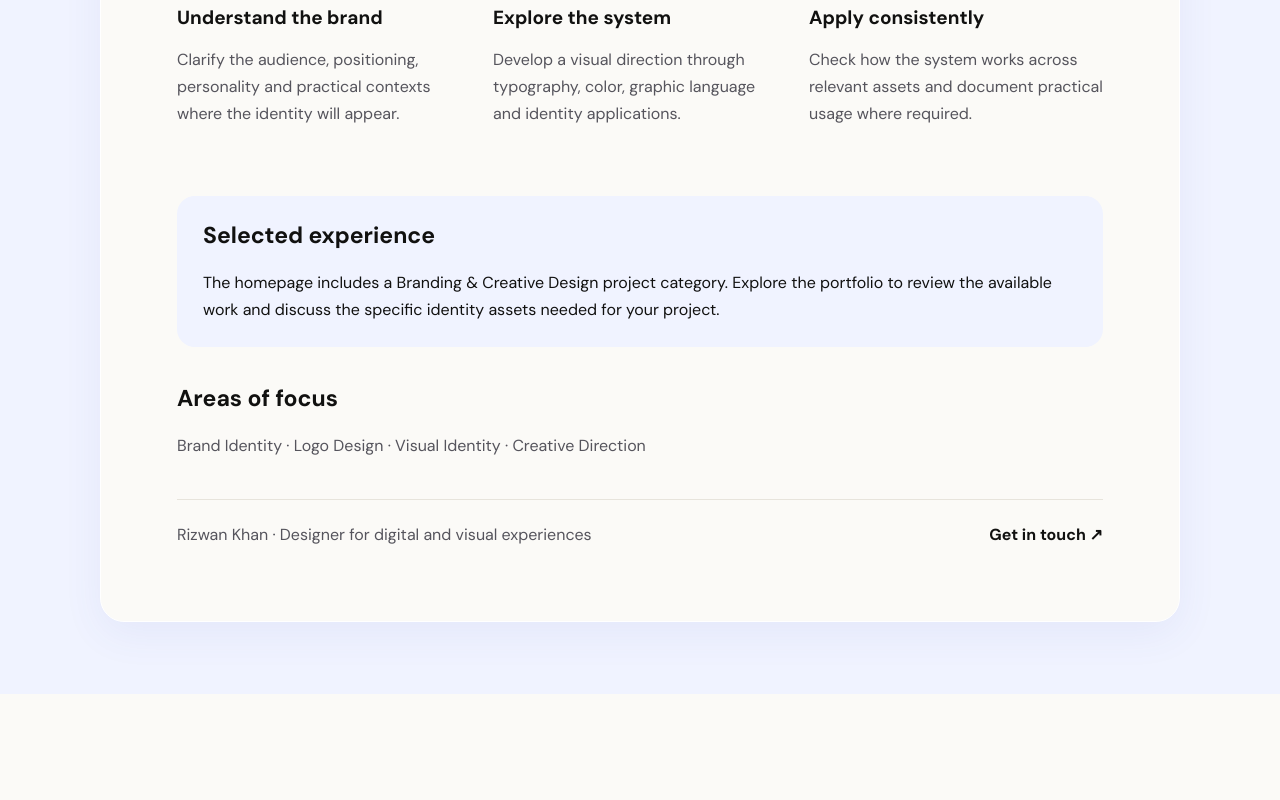
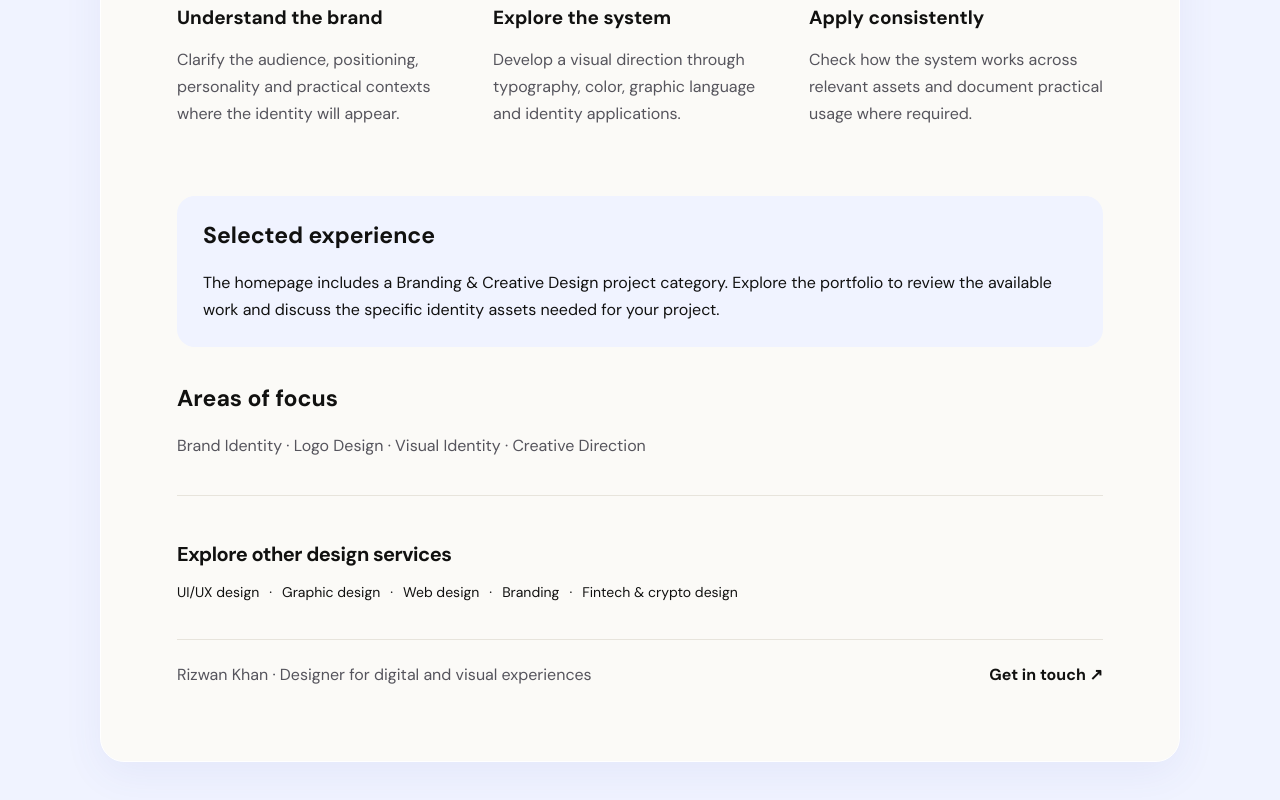
Before and after one commit to Rizzu01/port-folio, a Next.js app: page /branding in a window 1280 px wide. Shown: the part 1202-2002 px from the top of the page. Before the commit the page ends 1896 px from the top, so only its background shows below. Built offline with nearby package versions, Linux system fonts and the light colour scheme; a web font is replaced by a local one.

Commit message:
Add internal links between design service pages

```diff
--- a/app/components/ServiceLanding.tsx
+++ b/app/components/ServiceLanding.tsx
@@ -85,6 +85,20 @@ export default function ServiceLanding({
             <h2 id="keywords-title" style={{ fontSize: 23 }}>Areas of focus</h2>
             <p style={{ lineHeight: 1.8, color: "#55545c" }}>{keywords.join(" · ")}</p>
           </section>
+          <nav aria-label="Explore other design services" style={{ borderTop: "1px solid #e7e4dc", paddingTop: 28, marginTop: 34 }}>
+            <h2 style={{ fontSize: 20, letterSpacing: "-.025em" }}>Explore other design services</h2>
+            <div style={{ display: "flex", flexWrap: "wrap", gap: 10, marginTop: 16, fontSize: 14 }}>
+              <Link href="/ui-ux-design">UI/UX design</Link>
+              <span aria-hidden="true">·</span>
+              <Link href="/graphic-design">Graphic design</Link>
+              <span aria-hidden="true">·</span>
+              <Link href="/web-design">Web design</Link>
+              <span aria-hidden="true">·</span>
+              <Link href="/branding">Branding</Link>
+              <span aria-hidden="true">·</span>
+              <Link href="/fintech-crypto-design">Fintech &amp; crypto design</Link>
+            </div>
+          </nav>
           <footer style={{ borderTop: "1px solid #e7e4dc", marginTop: 38, paddingTop: 24, display: "flex", justifyContent: "space-between", gap: 18, flexWrap: "wrap" }}>
             <p style={{ margin: 0, color: "#55545c" }}>Rizwan Khan · Designer for digital and visual experiences</p>
             <Link href="/#contact" style={{ fontWeight: 700 }}>Get in touch ↗</Link>
```
